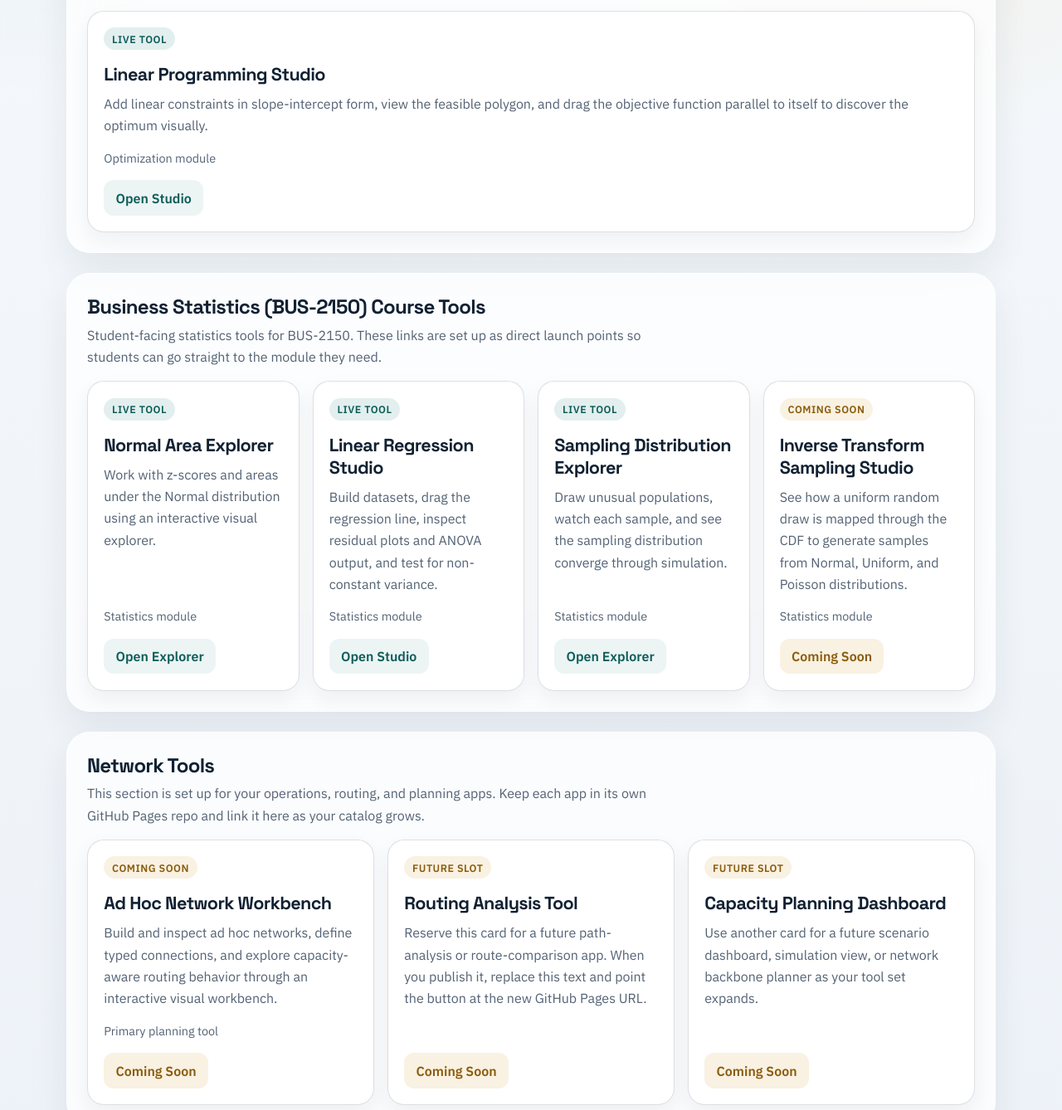
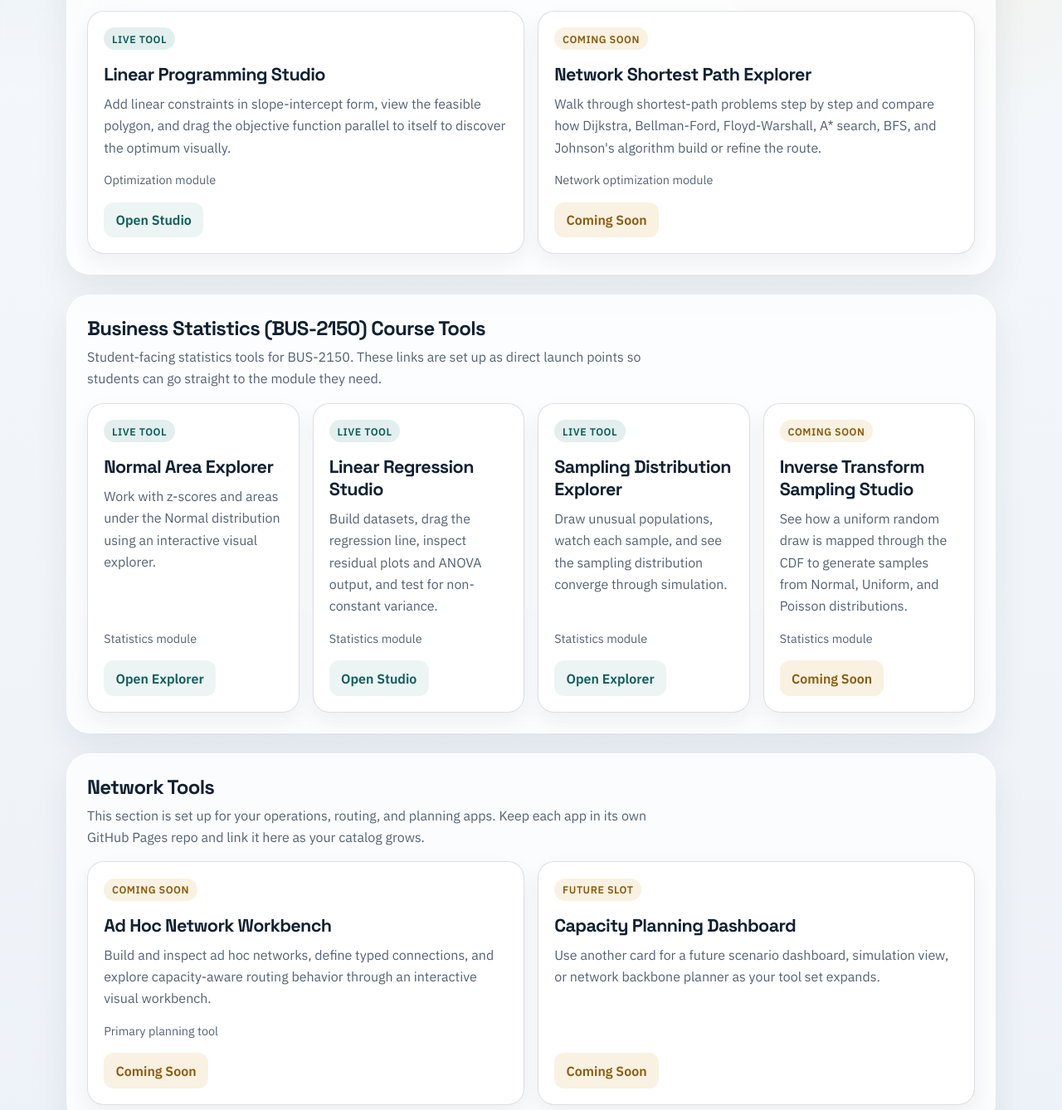
Before and after one commit to rhartlage/rhartlage.github.io, a plain HTML site: page index.html in a window 1280 px wide. Shown: the part 602-1940 px from the top of the page at 83% size. Drawn offline with Linux system fonts and the light colour scheme.

Commit message:
Add shortest path explorer card to BUS-3150 hub

```diff
--- a/index.html
+++ b/index.html
@@ -455,6 +455,17 @@
           <div class="meta">Optimization module</div>
           <a class="card-link" href="https://rhartlage.github.io/linear-programming-studio/">Open Studio</a>
         </article>
+
+        <article class="card">
+          <span class="status status-soon">Coming Soon</span>
+          <h3>Network Shortest Path Explorer</h3>
+          <p>
+            Walk through shortest-path problems step by step and compare how Dijkstra, Bellman-Ford, Floyd-Warshall,
+            A* search, BFS, and Johnson's algorithm build or refine the route.
+          </p>
+          <div class="meta">Network optimization module</div>
+          <span class="card-link card-link-disabled">Coming Soon</span>
+        </article>
       </div>
     </section>
 
@@ -554,16 +565,6 @@
 
         <article class="card">
           <span class="status status-soon">Future Slot</span>
-          <h3>Routing Analysis Tool</h3>
-          <p>
-            Reserve this card for a future path-analysis or route-comparison app. When you publish it, replace this text
-            and point the button at the new GitHub Pages URL.
-          </p>
-          <span class="card-link card-link-disabled">Coming Soon</span>
-        </article>
-
-        <article class="card">
-          <span class="status status-soon">Future Slot</span>
           <h3>Capacity Planning Dashboard</h3>
           <p>
             Use another card for a future scenario dashboard, simulation view, or network backbone planner as your tool set expands.
```
